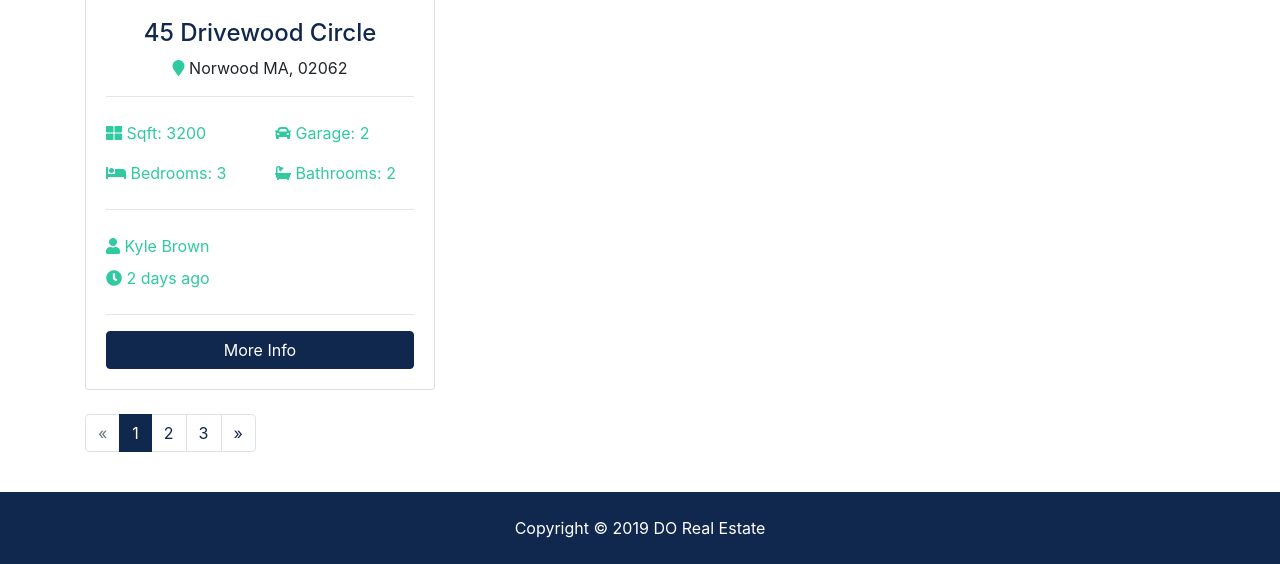
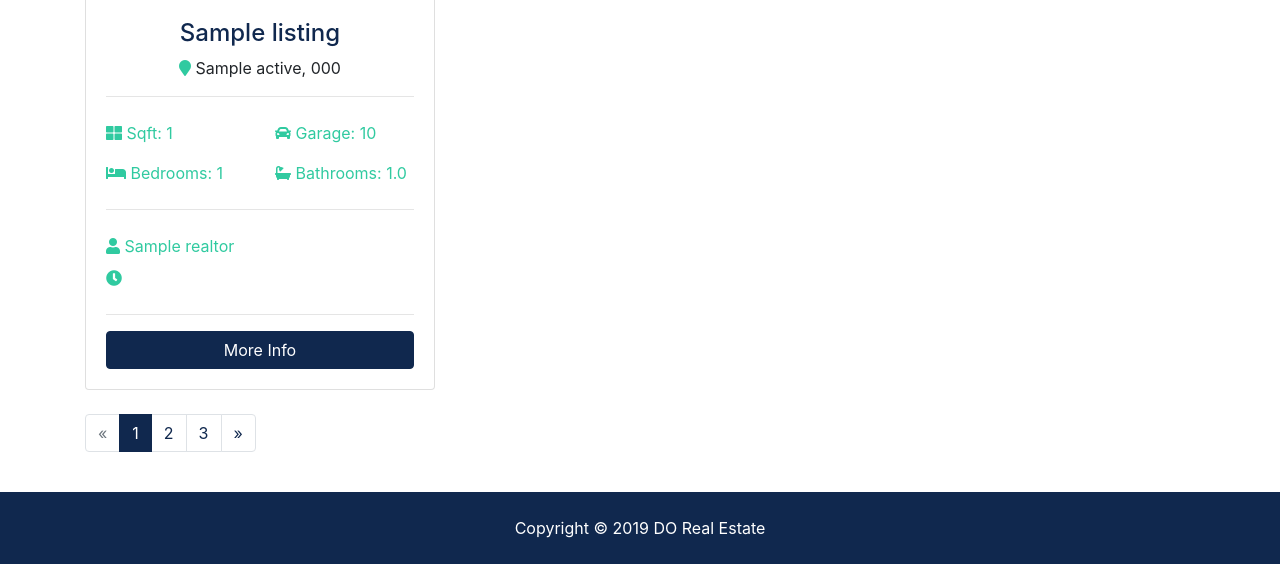
Before and after one commit to danielotieno/real-estate-app, a Django app: page /listings/ in a window 1280 px wide. Shown: the part 712-1276 px from the top of the page. Run offline with Django 3.2, Linux system fonts and the light colour scheme; tables that the repository leaves empty hold one stand-in row (values such as "Sample post"); grey boxes marked "Sample" are stand-in pictures; some libraries are stand-ins or nearby versions.

Commit message:
Display data from database

```diff
--- a/btre/settings.py
+++ b/btre/settings.py
@@ -28,6 +28,7 @@ INSTALLED_APPS = [
     'django.contrib.sessions',
     'django.contrib.messages',
     'django.contrib.staticfiles',
+    'django.contrib.humanize',
 ]
 
 MIDDLEWARE = [
--- a/listings/views.py
+++ b/listings/views.py
@@ -12,7 +12,7 @@ def index(request):
     return render(request, 'listings/listings.html', context)
 
 
-def listing(request):
+def listing(request, listing_id):
     return render(request, 'listings/listing.html')
 
 
--- a/templates/listings/listings.html
+++ b/templates/listings/listings.html
@@ -1,5 +1,6 @@
 {% extends "base.html" %}
 
+{% load humanize %}
 <!--Listings section-->
 {% block content %}
 <section id="showcase-inner" class="py-5 text-white">
@@ -39,42 +40,42 @@
                 <!-- Listing 1 -->
             <div class="col-md-6 col-lg-4 mb-4">
                 <div class="card listing-preview">
-                    <img class="card-img-top" src="assets/img/homes/home-1.jpg" alt="">
+                    <img class="card-img-top" src="{{ listing.photo_main.url }}" alt="">
                     <div class="card-img-overlay">
                         <h2>
-                            <span class="badge badge-secondary text-white">$490,000</span>
+                            <span class="badge badge-secondary text-white">KES{{ listing.price | intcomma}}</span>
                         </h2>
                     </div>
                     <div class="card-body">
                         <div class="listing-heading text-center">
-                            <h4 class="text-primary">45 Drivewood Circle</h4>
+                            <h4 class="text-primary">{{ listing.title }}</h4>
                             <p>
-                                <i class="fas fa-map-marker text-secondary"></i> Norwood MA, 02062</p>
+                                <i class="fas fa-map-marker text-secondary"></i> {{ listing.city }} {{ listing.state}}, {{ listing.zipcode}}</p>
                         </div>
                         <hr>
                         <div class="row py-2 text-secondary">
                             <div class="col-6">
-                                <i class="fas fa-th-large"></i> Sqft: 3200</div>
+                                <i class="fas fa-th-large"></i> Sqft: {{ listing.sqft }}</div>
                             <div class="col-6">
-                                <i class="fas fa-car"></i> Garage: 2</div>
+                                <i class="fas fa-car"></i> Garage: {{ listing.garage }}</div>
                         </div>
                         <div class="row py-2 text-secondary">
                             <div class="col-6">
-                                <i class="fas fa-bed"></i> Bedrooms: 3</div>
+                                <i class="fas fa-bed"></i> Bedrooms: {{ listing.bedrooms }}</div>
                             <div class="col-6">
-                                <i class="fas fa-bath"></i> Bathrooms: 2</div>
+                                <i class="fas fa-bath"></i> Bathrooms: {{ listing.bathrooms }}</div>
                         </div>
                         <hr>
                         <div class="row py-2 text-secondary">
                             <div class="col-12">
-                                <i class="fas fa-user"></i> Kyle Brown</div>
+                                <i class="fas fa-user"></i> {{ listing.realtor}}</div>
                         </div>
                         <div class="row text-secondary pb-2">
                             <div class="col-6">
-                                <i class="fas fa-clock"></i> 2 days ago</div>
+                                <i class="fas fa-clock"></i> {{ listing.date | timesince }}</div>
                         </div>
                         <hr>
-                        <a href="listing.html" class="btn btn-primary btn-block">More Info</a>
+                        <a href="{% url 'listing' listing.id %}" class="btn btn-primary btn-block">More Info</a>
                     </div>
                 </div>
             </div>
```
